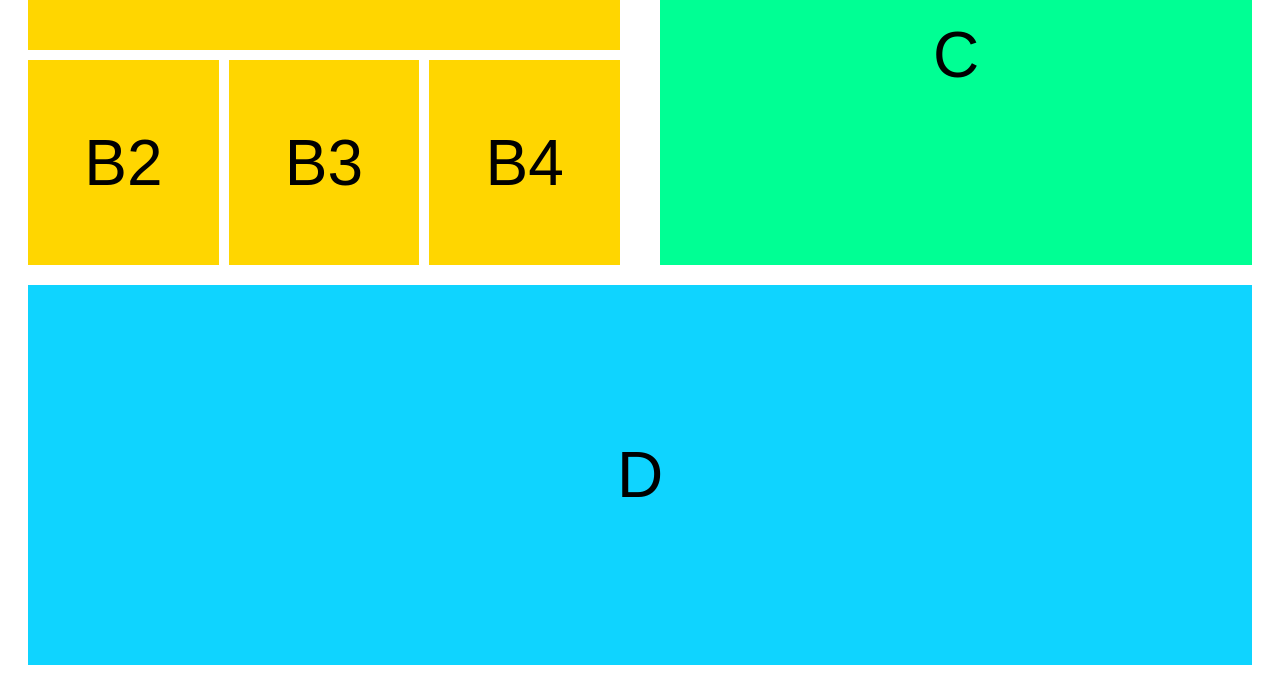
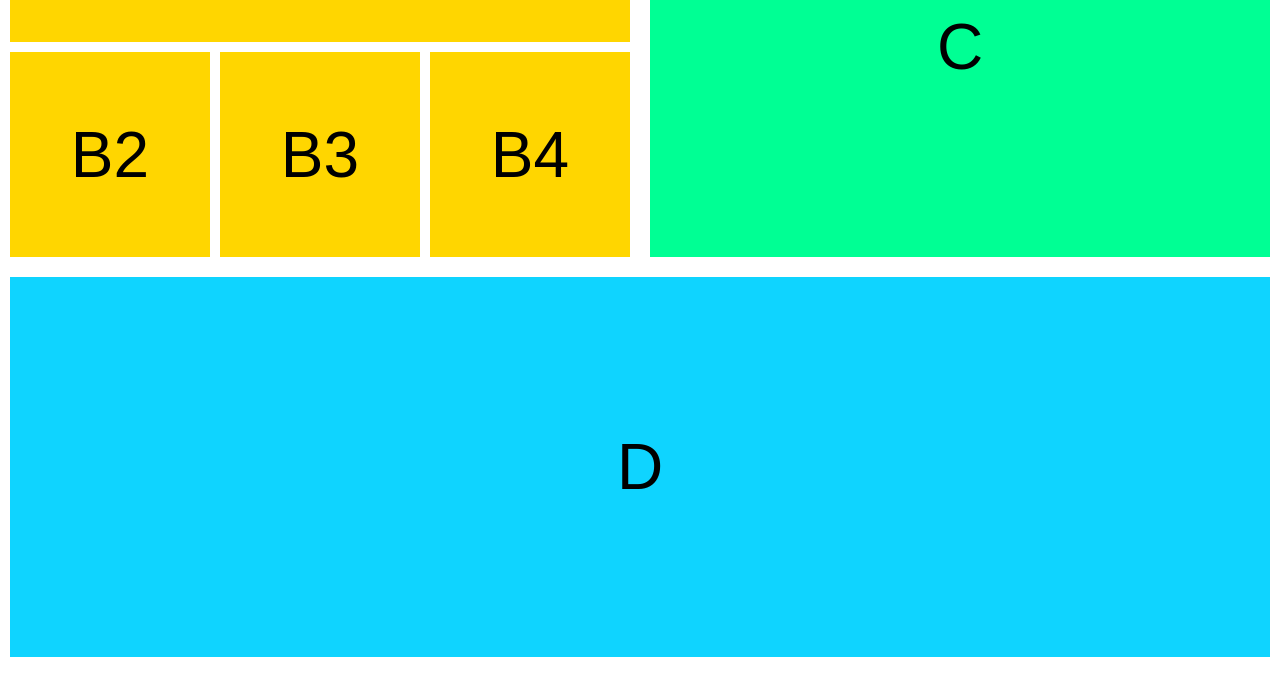
Before and after one commit to vdiorio/peak-one-challenge, a plain HTML site: page index.html in a window 1280 px wide. Shown: the part 603-1278 px from the top of the page. Drawn offline with Linux system fonts and the light colour scheme.

Commit message:
small layout ajustments

```diff
--- a/style.css
+++ b/style.css
@@ -5,6 +5,11 @@ body {
   line-height: 1.5;
   -webkit-font-smoothing: antialiased;
   -moz-osx-font-smoothing: grayscale;
+}
+
+* {
+  margin: 0;
+  padding: 0;
 }
 
 button {
@@ -16,10 +21,11 @@ button {
 main {
   display: flex;
   flex-direction: column;
+  width: 100%;
 }
 
 section {
-  margin: 10px 20px;
+  margin: 10px;
   min-height: 380px;
 }
 
```
